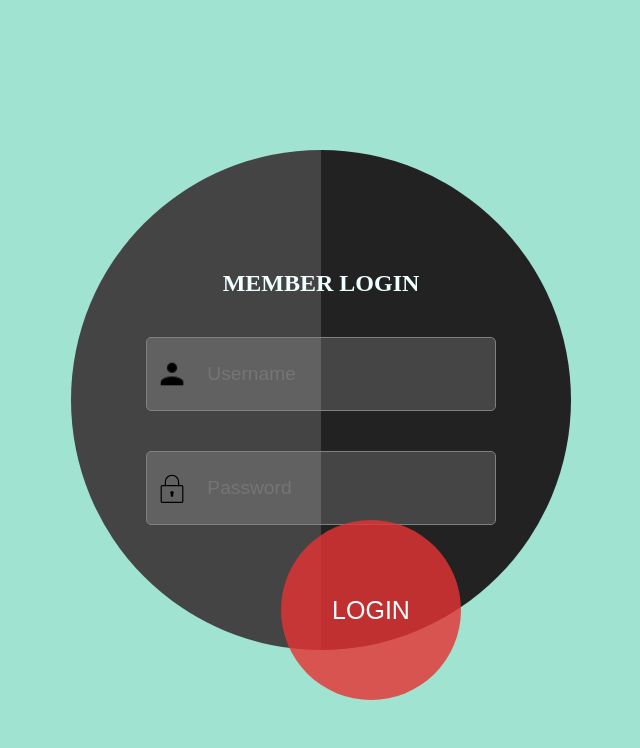
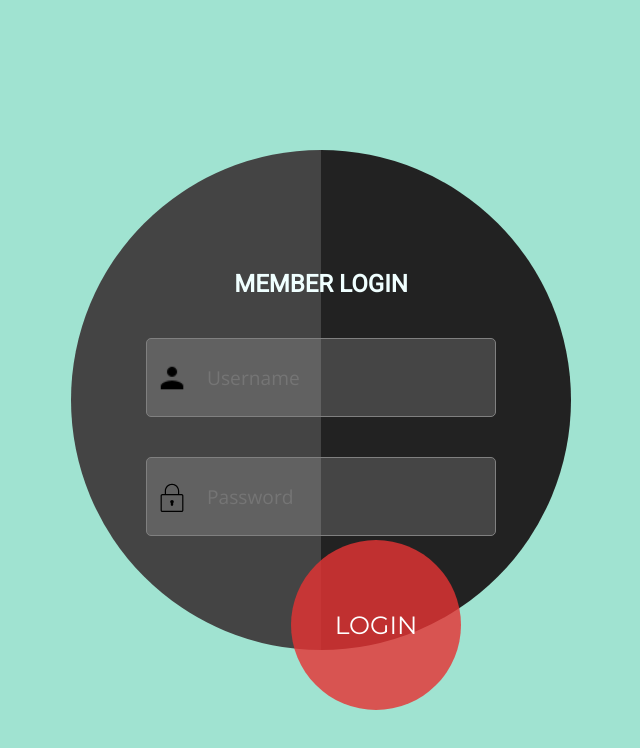
Before and after one commit to neginsadani/login-form-2, a plain HTML site: page index.html in a window 1280 px wide. Shown: the whole page, without its empty margins (319-959 px from the left). Drawn offline with nearby package versions, Linux system fonts and the light colour scheme.

Commit message:
add font

```diff
--- a/index.html
+++ b/index.html
@@ -3,6 +3,10 @@
   <head>
     <meta charset="UTF-8" />
     <meta name="viewport" content="width=device-width, initial-scale=1.0" />
+    <link
+      href="https://fonts.googleapis.com/css2?family=Roboto&family=Open+Sans&family=Montserrat&display=swap"
+      rel="stylesheet"
+    />
     <link rel="stylesheet" href="./style.css" />
     <title>login form</title>
   </head>
--- a/style.css
+++ b/style.css
@@ -30,6 +30,7 @@ body {
   color: azure;
   margin-top: 120px;
   font-size: 24px;
+  font-family: "Roboto", sans-serif;
 }
 
 .user {
@@ -46,6 +47,7 @@ body {
   background-position: 10px center;
   text-indent: 30px;
   font-size: larger;
+  font-family: "Open Sans", sans-serif;
 }
 
 .pass {
@@ -62,11 +64,12 @@ body {
   background-position: 10px center;
   text-indent: 30px;
   font-size: larger;
+  font-family: "Open Sans", sans-serif;
 }
 
 .login-button {
-  width: 180px;
-  height: 180px;
+  width: 170px;
+  height: 170px;
   padding: 10px;
   margin-top: 20px;
   border: none;
@@ -76,9 +79,10 @@ body {
   font-size: 25px;
   cursor: pointer;
   position: absolute;
-  bottom: 100px;
+  bottom: 90px;
   right: 500px;
   z-index: 10;
+  font-family: "Montserrat", sans-serif;
 }
 
 .login-button:hover {
```
